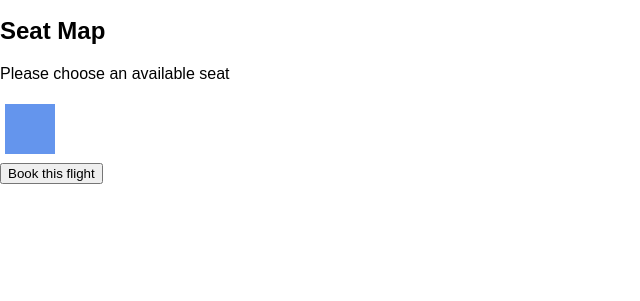
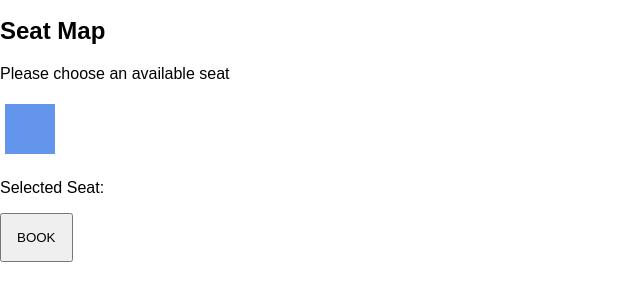
Before and after one commit to cyrusthecool/burning-airlines, a React app: page / in a window 1280 px wide. Shown: the part 177-478 px from the top of the page, without its empty margins (0-640 px from the left). Built offline with nearby package versions, Linux system fonts and the light colour scheme; no server answers.

Commit message:
gui show selected seat number

```diff
--- a/src/components/ReservationForm.js
+++ b/src/components/ReservationForm.js
@@ -10,7 +10,7 @@ class SubmitComplex extends Component {
   render() {
     return (
       <div>
-        <button onClick={ this.props.onClick }>Book this flight</button>
+        <button onClick={ this.props.onClick }>Book</button>
       </div>
     );
   }
--- a/src/components/SeatMap.js
+++ b/src/components/SeatMap.js
@@ -78,6 +78,7 @@ class SeatMap extends Component {
             </div>
           ) }
         </div>
+        <p>Selected Seat: { this.state.selectedSeat }</p>
       </div>
     );
   }
--- a/src/index.css
+++ b/src/index.css
@@ -16,3 +16,9 @@ body {
 .taken {
   background-color: red;
 }
+
+button {
+  padding: 15px;
+  font-family: Futura, sans-serif;
+  text-transform: uppercase;
+}
```
